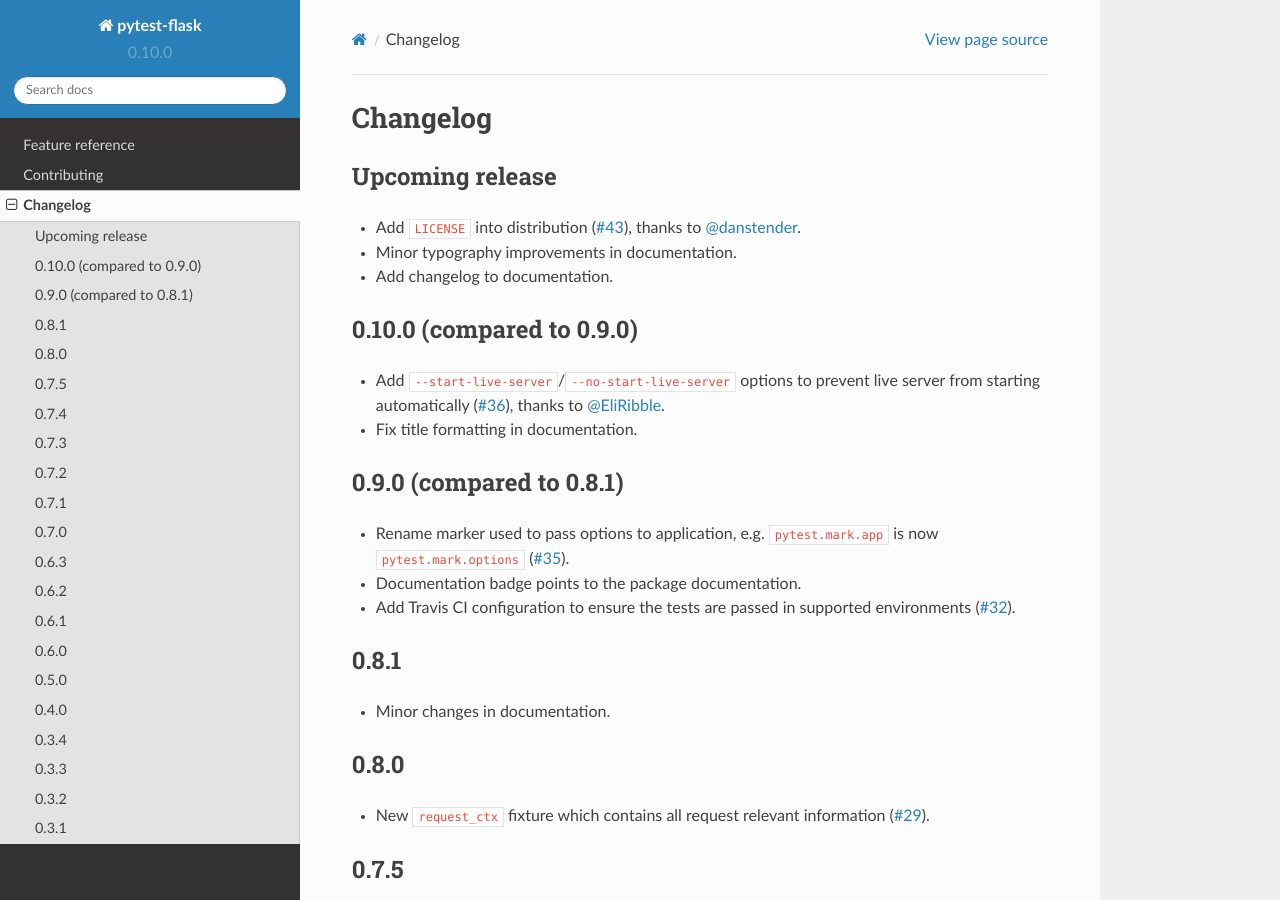
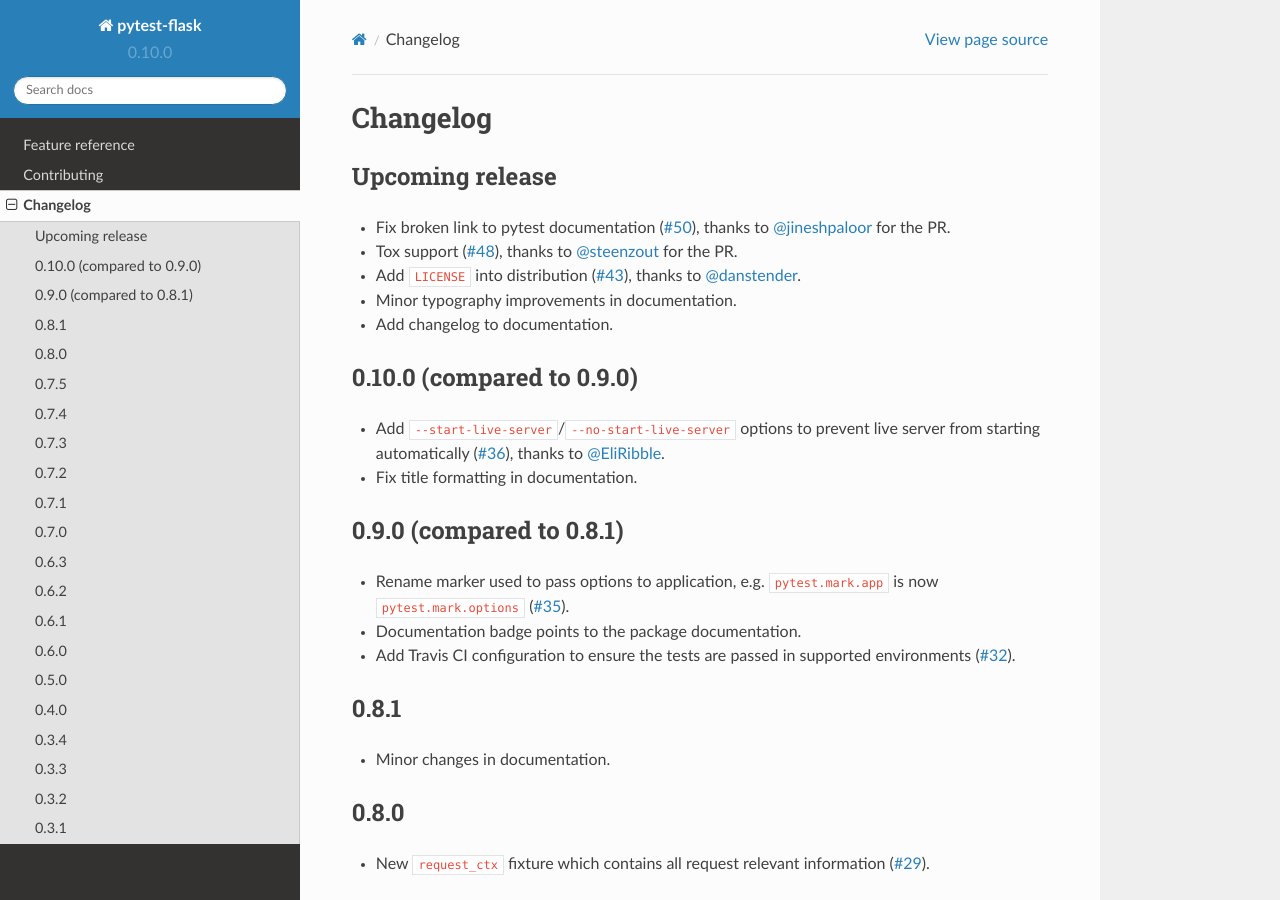
Before and after one commit to pytest-dev/pytest-flask, a Sphinx documentation site: the page built from docs/changelog.rst, in a window 1280 px wide and 900 px high. Built offline with Sphinx 7.4.7 and the Read the Docs theme 2.0.0, drawn with Linux system fonts in a browser that asks for light colours; pages that are not in the unit, such as notebooks, are missing from menus.

Commit message:
Include latest changes into changelog

```diff
--- a/docs/changelog.rst
+++ b/docs/changelog.rst
@@ -5,6 +5,11 @@
 
 Upcoming release
 -----------------
+
+- Fix broken link to pytest documentation (`#50`_), thanks to
+  `@jineshpaloor`_ for the PR.
+
+- Tox support (`#48`_), thanks to `@steenzout`_ for the PR.
 
 - Add ``LICENSE`` into distribution (`#43`_), thanks to `@danstender`_.
 
@@ -14,7 +19,11 @@
 
 
 .. _#43: https://github.com/vitalk/pytest-flask/issues/43
+.. _#48: https://github.com/pytest-dev/pytest-flask/pull/48
+.. _#50: https://github.com/pytest-dev/pytest-flask/pull/50
 .. _@danstender: https://github.com/danstender
+.. _@jineshpaloor: https://github.com/jineshpaloor
+.. _@steenzout: https://github.com/steenzout
 
 
 0.10.0 (compared to 0.9.0)
```
